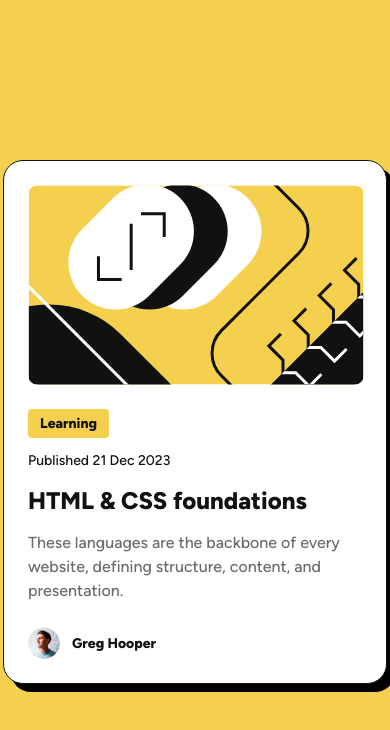
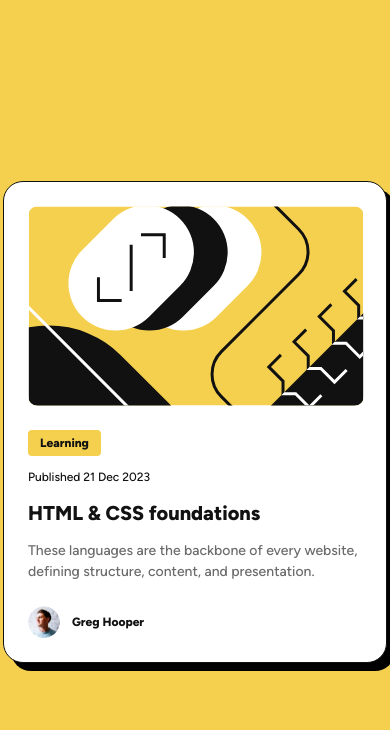
Before and after one commit to thanasispro/simple-blog-card, a plain HTML site: page index.html in a window 390 px wide. Drawn offline with Linux system fonts and the light colour scheme.

Commit message:
refactor: impove text font size

```diff
--- a/variables.css
+++ b/variables.css
@@ -51,28 +51,28 @@
     /* Text Preset 1 */
     --text-preset-1-font-family: var(--font-family);
     --text-preset-1-font-weight: var(--font-weight-bold);
-    --text-preset-1-font-size: 24px;
+    --text-preset-1-font-size: clamp(20px, 4vw, 24px);;
     --text-preset-1-line-height: 150%;
     --text-preset-1-letter-spacing: 0px;
 
     /* Text Preset 2 */
     --text-preset-2-font-family: var(--font-family);
     --text-preset-2-font-weight: var(--font-weight-medium);
-    --text-preset-2-font-size: 16px;
+    --text-preset-2-font-size: clamp(14px, 3vw, 16px);
     --text-preset-2-line-height: 150%;
     --text-preset-2-letter-spacing: 0px;
 
     /* Text Preset 3 */
     --text-preset-3-font-family: var(--font-family);
     --text-preset-3-font-weight: var(--font-weight-medium);
-    --text-preset-3-font-size: 14px;
+    --text-preset-3-font-size: clamp(12px, 2.5vw, 14px);
     --text-preset-3-line-height: 150%;
     --text-preset-3-letter-spacing: 0px;
 
     /* Text Preset 3 (Bold) */
     --text-preset-3-bold-font-family: var(--font-family);
     --text-preset-3-bold-font-weight: var(--font-weight-extra-bold);
-    --text-preset-3-bold-font-size: 14px;
+    --text-preset-3-bold-font-size: clamp(12px, 2.5vw, 14px);
     --text-preset-3-bold-line-height: 150%;
     --text-preset-3-bold-letter-spacing: 0px;
 }
```
